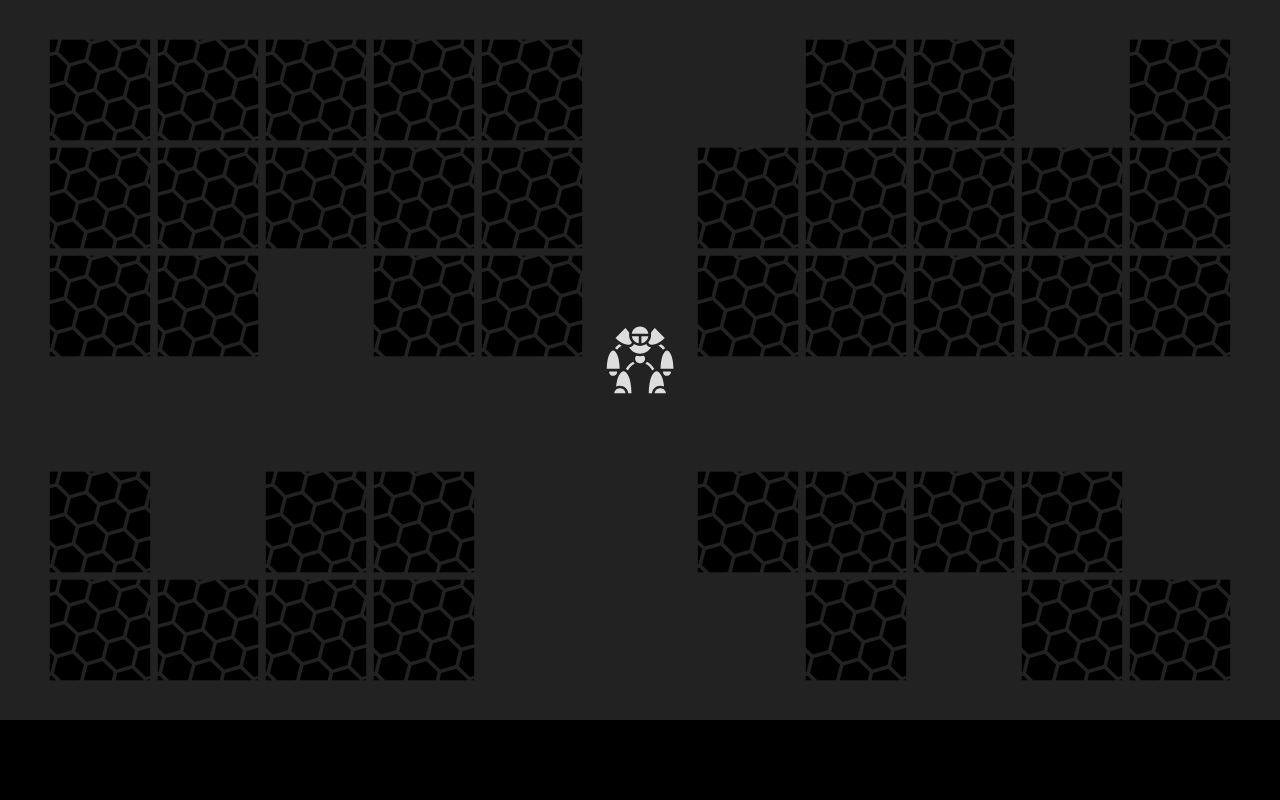
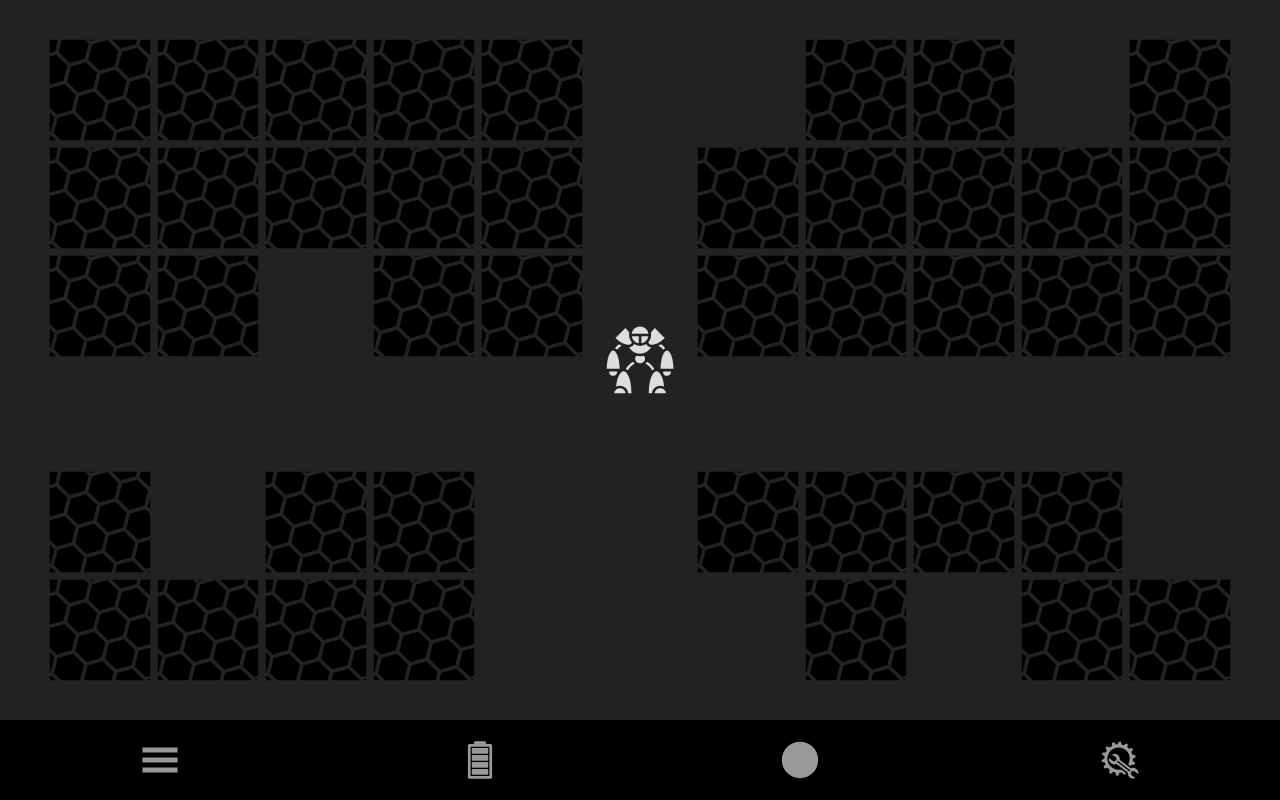
Before and after one commit to ExploringArtInt/rogue-like-game, a website with bundled scripts: page src/index.html in a window 1280 px wide. Built offline with nearby package versions, Linux system fonts and the light colour scheme.

Commit message:
Fix menu colors

```diff
--- a/src/gui.js
+++ b/src/gui.js
@@ -42,6 +42,7 @@ export default class GUI {
       icon.alt = option.label;
       icon.style.width = "40px";
       icon.style.height = "40px";
+      icon.classList.add("menu-icon");
 
       button.appendChild(icon);
       menuContainer.appendChild(button);
--- a/src/index.html
+++ b/src/index.html
@@ -28,6 +28,13 @@
                 padding: 20px;
                 box-sizing: border-box;
             }
+            .menu-icon {
+                filter: invert(100%) brightness(60%);
+                transition: filter 0.3s ease;
+            }
+            .menu-button:hover .menu-icon {
+                filter: invert(100%) brightness(100%);
+            }
         </style>
     </head>
     <body>
```
